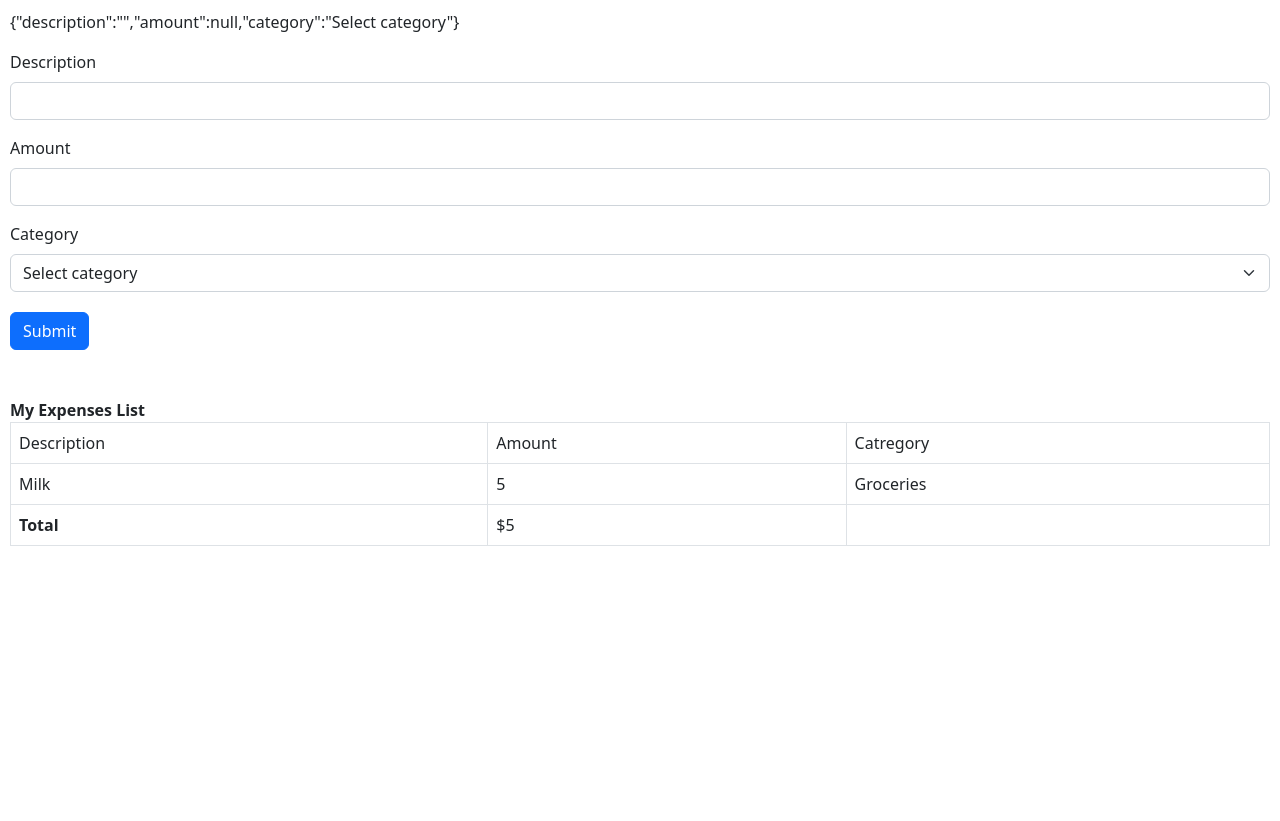
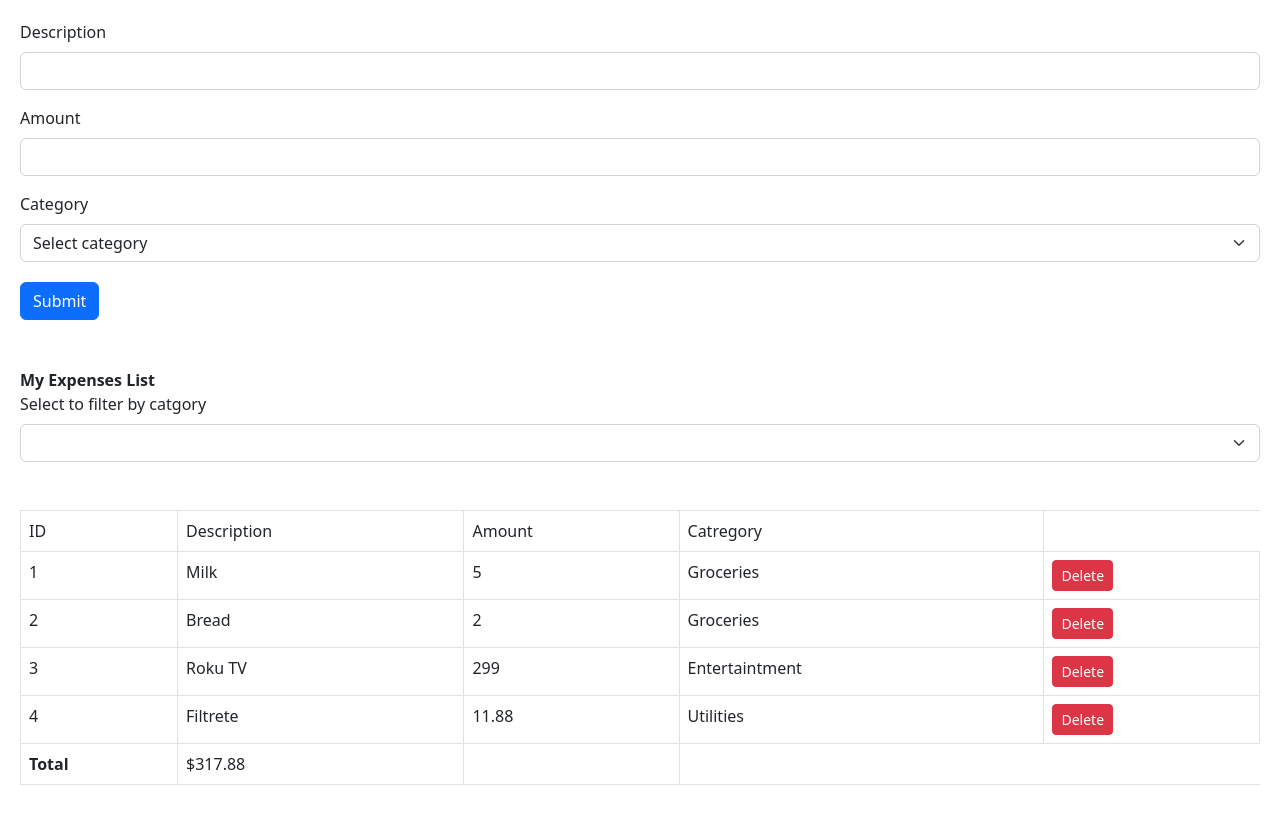
Before and after one commit to dsubiros/expense-tracker, a React (Vite) app: page / in a window 1280 px wide. Before the commit the page ends 800 px from the top, so only its background shows below. Built offline with nearby package versions, Linux system fonts and the light colour scheme.

Commit message:
Expense Tracker Excercise donw

```diff
--- a/src/App1.tsx
+++ b/src/App1.tsx
@@ -5,17 +5,20 @@ import { Expense, CategoryType } from "./models/Expense";
 import produce from "immer";
 
 const App1 = () => {
+  const [count, setCount] = useState(1);
+
   const [list, setList] = useState<Expense[]>([
     // { id: 1, description: "Milk", amount: 5, category: Category.Groceries },
     // { id: 2, description: "Bread", amount: 2, category: Category.Groceries },
     // { id: 3, description: "Cheese", amount: 3, category: Category.Groceries },
 
     { id: 1, description: "Milk", amount: 5, category: "Groceries" },
-    // { id: 2, description: "Bread", amount: 2, category: "Groceries" },
-    // { id: 3, description: "Roku TV", amount: 299, category: "Entertaintment" },
+    { id: 2, description: "Bread", amount: 2, category: "Groceries" },
+    { id: 3, description: "Roku TV", amount: 299, category: "Entertaintment" },
+    { id: 4, description: "Filtrete", amount: 11.88, category: "Utilities" },
   ]);
 
-  const [categories, getCategories] = useState<CategoryType[]>([
+  const [categories, setCategories] = useState<CategoryType[]>([
     "Groceries",
     "Utilities",
     "Entertaintment",
@@ -24,17 +27,30 @@ const App1 = () => {
   const handleSubmit = (data: Expense) => {
     setList(
       produce((draft) => {
-        draft.push({ ...data, id: draft.length + 1 });
+        draft.push({ ...data, id: count + 1 });
+        setCount(count + 1);
       })
     );
   };
 
-  console.log("FROM App1");
+  const handleDelete = (id: number) => {
+    console.warn(`EXEC handleDelete with id=${id}`);
+
+    setList(
+      produce((draft) => {
+        return draft.filter((x) => x.id !== id);
+      })
+    );
+  };
 
   return (
     <div>
       <ExpenseForm categories={categories} onSubmit={handleSubmit} />
-      <ExpenseList list={list} />
+      <ExpenseList
+        list={list}
+        categories={categories}
+        onDelete={handleDelete}
+      />
     </div>
   );
 };
--- a/src/components/ExpenseForm/ExpenseForm.tsx
+++ b/src/components/ExpenseForm/ExpenseForm.tsx
@@ -53,7 +53,8 @@ const ExpenseForm = ({ categories, onSubmit }: Props) => {
       })}
       noValidate
     >
-      <p>{JSON.stringify(getValues())}</p>
+      {/* <p>{JSON.stringify(getValues())}</p> */}
+
       <div className="mb-5">
         <div className="mb-3">
           <label htmlFor="description" className="form-label">
--- a/src/components/ExpenseList/ExpenseList.tsx
+++ b/src/components/ExpenseList/ExpenseList.tsx
@@ -1,18 +1,77 @@
-import { Expense } from "../../models/Expense";
+import { useState } from "react";
+import { CategoryType, Expense } from "../../models/Expense";
 
 interface Props {
   list: Expense[];
+  categories: CategoryType[];
+  onDelete: (id: number) => void;
 }
 
-const ExpenseList = ({ list }: Props) => {
-  const computedTotal = list.reduce((sum, { amount }) => (sum += amount), 0);
+const ExpenseList = ({ list, categories, onDelete }: Props) => {
+  const [categoryFilter, setCategoryFilter] = useState("");
+
+  const filteredList = !!categoryFilter
+    ? list.filter((item) => item.category === categoryFilter)
+    : list;
+
+    const computedTotal = filteredList.reduce(
+    (sum, { amount }) => (sum += amount),
+    0
+  );
 
   return (
     <div>
       <strong>My Expenses List</strong>
+
+      {_genCategoryFilter(setCategoryFilter, categories)}
+
+      {!filteredList.length ? (
+        <strong>No items were found</strong>
+      ) : (
+        _genTable(filteredList, onDelete, computedTotal)
+      )}
+    </div>
+  );
+};
+
+function _genCategoryFilter(
+  setCategoryFilter: Function,
+  categories: CategoryType[]
+) {
+  return (
+    <div className="mb-5">
+      <label htmlFor="" className="form-label">
+        Select to filter by catgory
+      </label>
+      <select
+        onChange={({ currentTarget: { value } }) => {
+          console.log(value);
+          setCategoryFilter(value);
+        }}
+        id="categoryId"
+        className="form-select mb-5"
+      >
+        <option></option>
+        {categories.map((cat) => (
+          <option key={cat} value={cat} label={cat}>
+            {cat}
+          </option>
+        ))}
+      </select>
+    </div>
+  );
+}
+
+function _genTable(
+  list: Expense[],
+  onDelete: (id: number) => void,
+  computedTotal: number
+) {
+  return (
     <table className="table table-bordered">
       <thead>
         <tr>
+          <td>ID</td>
           <td>Description</td>
           <td>Amount</td>
           <td>Catregory</td>
@@ -21,20 +80,30 @@ const ExpenseList = ({ list }: Props) => {
       <tbody>
         {list.map(({ id, description, amount, category }) => (
           <tr key={id}>
+            <td>{id}</td>
             <td>{description}</td>
             <td>{amount}</td>
             <td>{category}</td>
+            <td>
+              <button
+                onClick={() => onDelete(id)}
+                className="btn btn-danger btn-sm"
+              >
+                Delete
+              </button>
+            </td>
           </tr>
         ))}
         <tr>
-            <td><strong>Total</strong></td>
+          <td>
+            <strong>Total</strong>
+          </td>
           <td>${computedTotal}</td>
           <td></td>
         </tr>
       </tbody>
     </table>
-    </div>
   );
-};
+}
 
 export default ExpenseList;
--- a/src/index.css
+++ b/src/index.css
@@ -1,3 +1,3 @@
 body {
-    padding: 10px;
+    padding: 20px;
 }
```
Also changed, not shown: src/models/Expense.tsx (+0 -16 lines). Lines whose indentation alone changed are shown as unchanged.
